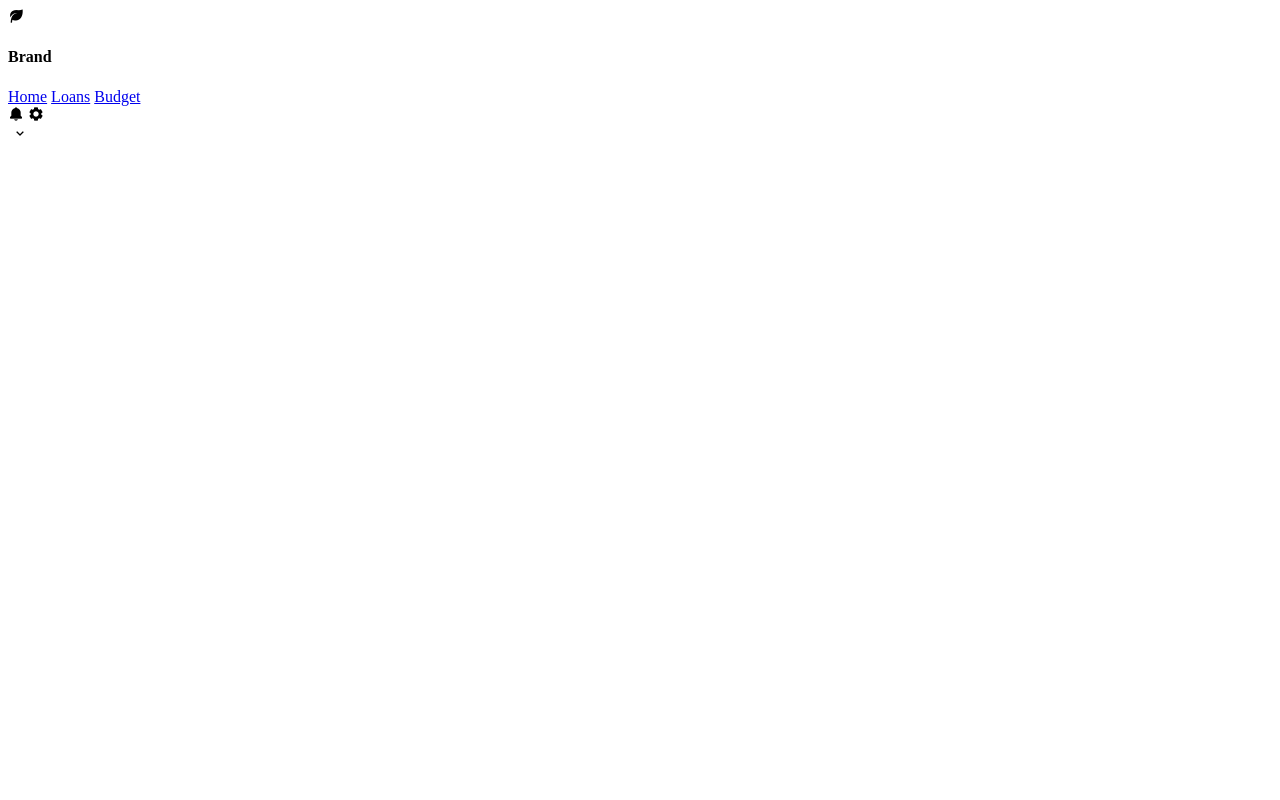
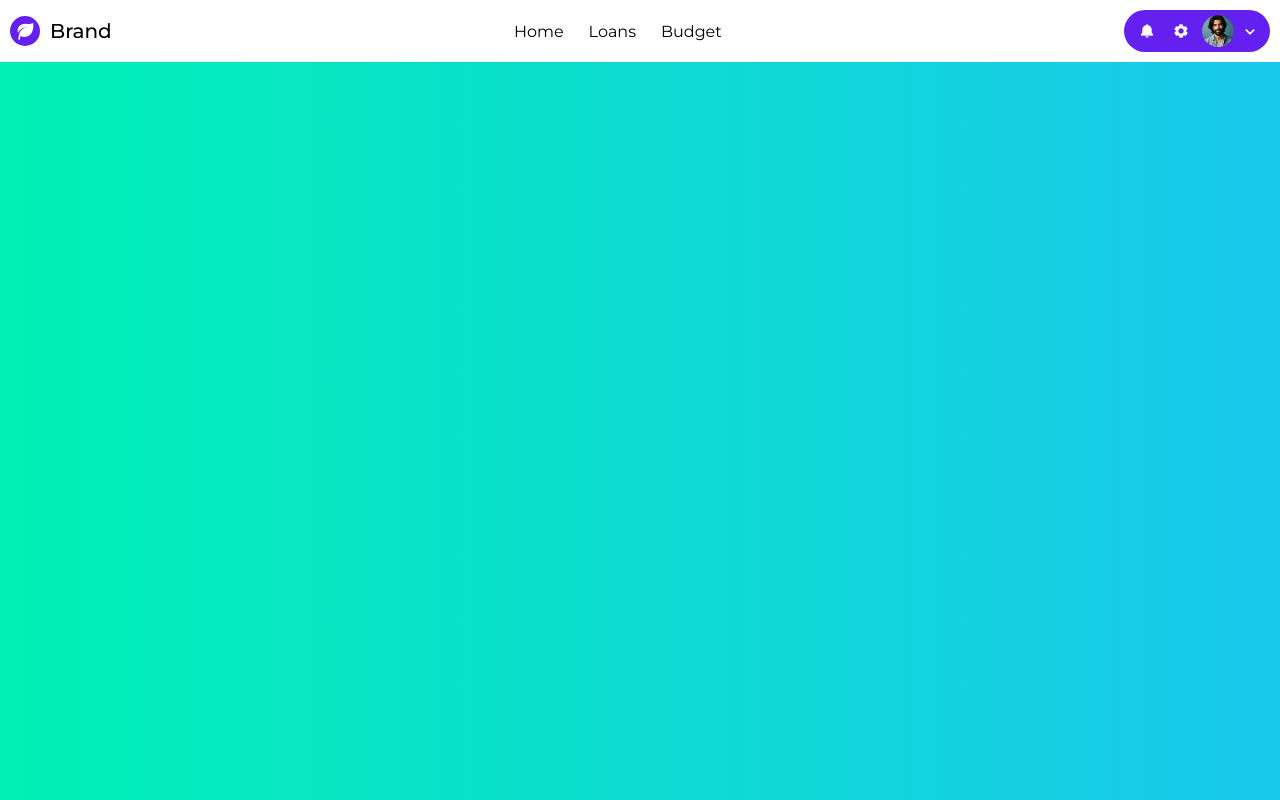
Before and after one commit to Evan-Hedgecock/wisp, a plain HTML site: page index.html in a window 1280 px wide. Drawn offline with nearby package versions, Linux system fonts and the light colour scheme.

Commit message:
style navbar

```diff
--- a/index.html
+++ b/index.html
@@ -6,7 +6,7 @@
     <title>Wisp</title>
 
     <link href='https://unpkg.com/boxicons@2.1.4/css/boxicons.min.css' rel='stylesheet'>
-    <link rel="stylesheet" src="style.css">
+    <link rel="stylesheet" href="style.css">
 
 
 </head>
@@ -17,7 +17,7 @@
         <div class="navbar">
             <div class="logo">
                 <i class='bx bxs-leaf'></i>
-                <h4>Brand</h4>
+                <a>Brand</a>
             </div>
 
             <div class="nav">
@@ -32,7 +32,7 @@
                 <i class='bx bxs-bell'></i>
                 <i class='bx bxs-cog' ></i>
                 <div class="profile">
-                    <img src="#" alt="">
+                    <img src="assets/profile.png" alt="profile photo">
                     <i class='bx bx-chevron-down' ></i>
                 </div>
             </div>
--- a/style.css
+++ b/style.css
@@ -0,0 +1,113 @@
+@import url('https://fonts.googleapis.com/css2?family=Montserrat:ital,wght@0,100..900;1,100..900&display=swap');
+@import url('https://fonts.googleapis.com/css2?family=Montserrat:ital,wght@0,100..900;1,100..900&family=Roboto:ital,wght@0,100;0,300;0,400;0,500;0,700;0,900;1,100;1,300;1,400;1,500;1,700;1,900&display=swap');
+
+*{
+    padding: 0;
+    margin: 0;
+    box-sizing: border-box;
+}
+
+a{
+    text-decoration: none;
+    color: black ;
+}
+
+a:hover{
+    color: #6320EE;
+}
+
+body{
+    background-image: linear-gradient(to right, #00F0B5, #1AC8ED);
+}
+
+.top-container{
+    background: white;
+    padding: 10px;
+}
+
+.top-container .navbar{
+    width: 100%;
+    display: flex;
+    align-items: center;
+    justify-content: space-between;
+}
+
+.top-container .navbar .logo{
+    display: flex;
+    gap: 10px;
+    align-items: center;
+    font-family: "Montserrat", sans-serif;
+    font-weight: 500;
+    font-size: 20px;
+}
+
+.top-container .navbar .logo:hover{
+    cursor: pointer;
+}
+
+.top-container .navbar .logo i{
+    color: white;
+    background: #6320EE;
+    padding: 5px;
+    border-radius: 50%;
+}
+
+.top-container .navbar .nav-links{
+    display: flex;
+    gap: 25px;
+    font-family: "Montserrat", sans-serif;
+    font-weight: 400;
+}
+
+.top-container .navbar .settings{
+    display: flex;
+    gap: 8px;
+    background: #6320EE;
+    border-radius: 50px;
+    align-items: center;
+    padding: 5px 10px;
+}
+
+.top-container .navbar .settings >i{
+    background: #6320EE;
+    padding: 5px;
+    border-radius: 50%;
+    color: white;
+    font-size: 16px;
+    cursor: pointer;
+}
+
+.top-container .navbar .settings >i:hover{
+    color: #6320EE;
+    background-color: white;
+}
+
+
+.top-container .navbar .settings .profile{
+    display: flex;
+    align-items: center;
+    gap: 6px;
+    background: #6320EE;
+    border-radius: 50px;
+    cursor: pointer;
+}
+
+.top-container .navbar .settings .profile:hover{
+    background: white;
+    color: #6320EE;
+}
+
+.top-container .navbar .settings .profile:hover i{
+    color: #6320EE;
+}
+
+.top-container .navbar .settings .profile img{
+    height: 32px;
+    width: 32px;
+    border-radius: 50%;
+}
+
+.top-container .navbar .settings .profile i{
+    color: white;
+    font-size: 20px;
+}
```
Also changed, not shown: assets/podcast.jpg (added), assets/profile.png (added).
